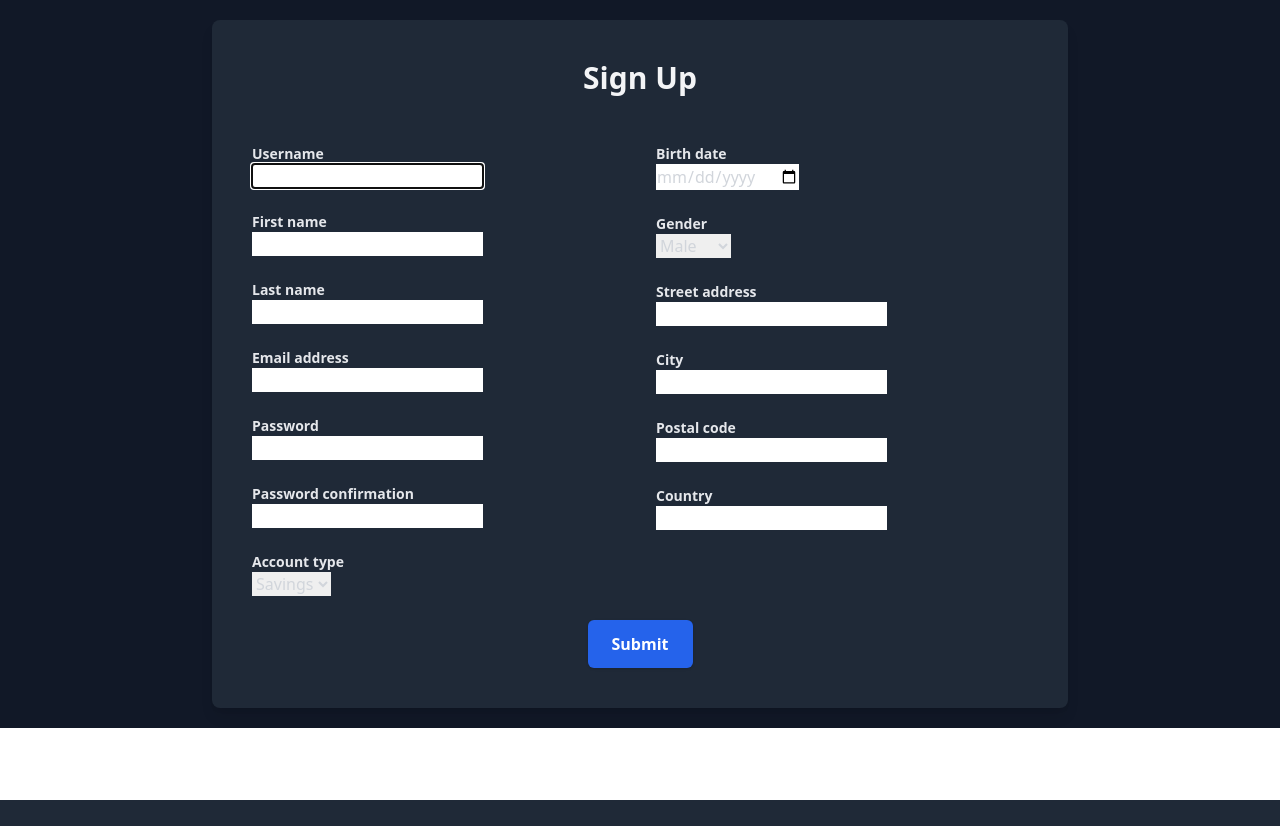
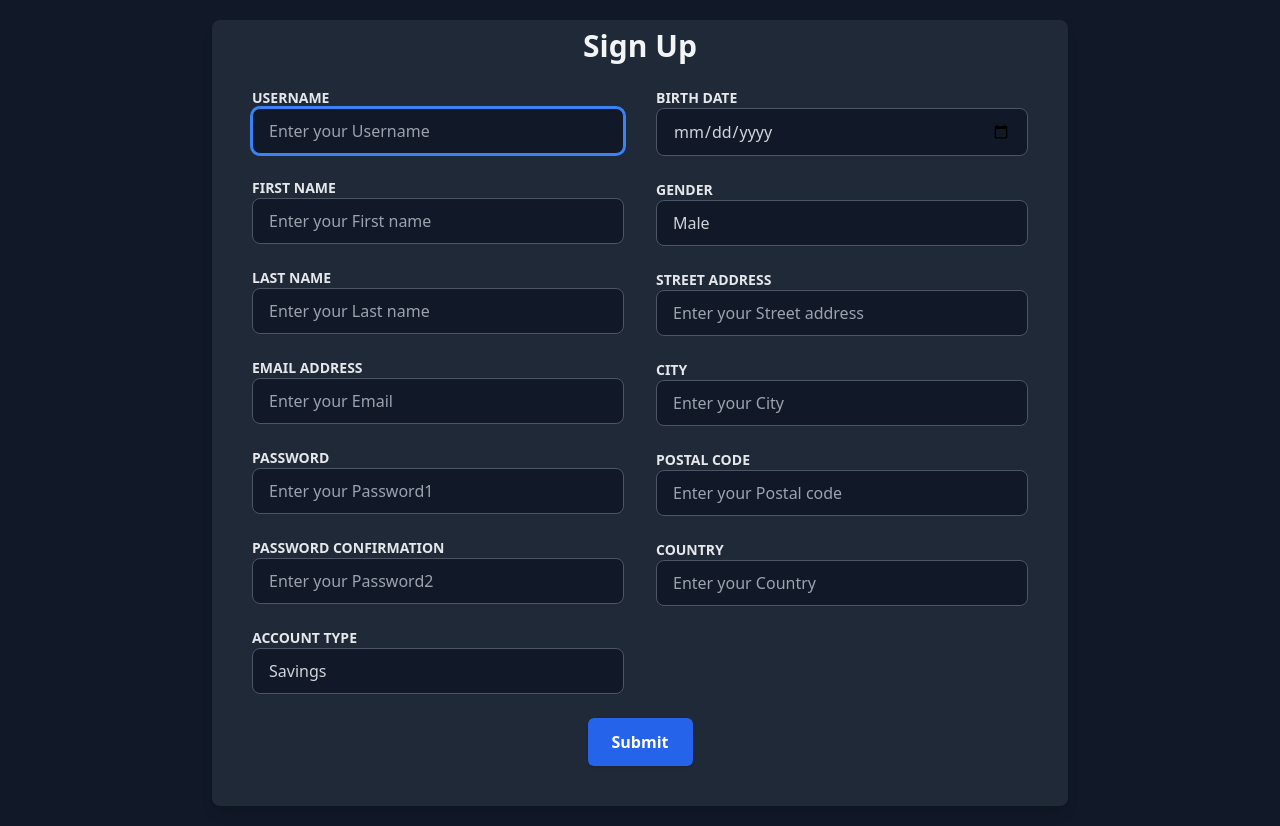
Before and after one commit to rubaiiyat/Bank-Management-Project, a Django app: page /accounts/register/ in a window 1280 px wide. Before the commit the page ends 800 px from the top, so only its background shows below. Run offline with Django 5.2, Linux system fonts and the light colour scheme; some libraries are stand-ins or nearby versions.

Commit message:
Design Register Form

```diff
--- a/accounts/forms.py
+++ b/accounts/forms.py
@@ -61,3 +61,19 @@
                 gender=gender,
             )
         return acc_user
+
+    def __init__(self, *args, **kwargs):
+        super().__init__(*args, **kwargs)
+
+        for field in self.fields:
+            self.fields[field].widget.attrs.update(
+                {
+                    "class": (
+                        "appearance-none block w-full bg-gray-900 text-gray-300 "
+                        "border border-gray-600 rounded-lg py-3 px-4 leading-tight "
+                        "focus:outline-none focus:ring-2 focus:ring-blue-500 focus:border-blue-500 "
+                        "hover:border-blue-400 transition duration-200 ease-in-out"
+                    ),
+                    "placeholder": f"Enter your {field.replace('_', ' ').capitalize()}",
+                }
+            )
--- a/accounts/templates/accounts/user_registration.html
+++ b/accounts/templates/accounts/user_registration.html
@@ -21,7 +21,7 @@
 
       <div class="bg-gray-800 shadow-lg rounded-lg p-10">
         <!-- Title -->
-        <h1 class="font-bold text-3xl text-center text-gray-100 pb-6">Sign Up</h1>
+        <h1 class="font-bold text-3xl text-center text-gray-100 -mt-8">Sign Up</h1>
 
         <!-- Form Start -->
         <form action="" method="post" class="space-y-6">
@@ -36,7 +36,7 @@
             <div class="space-y-6">
               <!-- Username Field -->
               <div>
-                <label for="{{ form.username.id_for_label }}" class="block text-sm font-bold text-gray-200">{{ form.username.label }}</label>
+                <label for="{{ form.username.id_for_label }}" class="block uppercase text-sm font-bold text-gray-200">{{ form.username.label }}</label>
                 {{ form.username }}
                 {% if form.username.errors %}
                   {% for error in form.username.errors %}
@@ -47,7 +47,7 @@
 
               <!-- First Name Field -->
               <div>
-                <label for="{{ form.first_name.id_for_label }}" class="block text-sm font-bold text-gray-200">{{ form.first_name.label }}</label>
+                <label for="{{ form.first_name.id_for_label }}" class="block uppercase text-sm font-bold text-gray-200">{{ form.first_name.label }}</label>
                 {{ form.first_name }}
                 {% if form.first_name.errors %}
                   {% for error in form.first_name.errors %}
@@ -58,7 +58,7 @@
 
               <!-- Last Name Field -->
               <div>
-                <label for="{{ form.last_name.id_for_label }}" class="block text-sm font-bold text-gray-200">{{ form.last_name.label }}</label>
+                <label for="{{ form.last_name.id_for_label }}" class="block uppercase text-sm font-bold text-gray-200">{{ form.last_name.label }}</label>
                 {{ form.last_name }}
                 {% if form.last_name.errors %}
                   {% for error in form.last_name.errors %}
@@ -69,7 +69,7 @@
 
               <!-- Email Field -->
               <div>
-                <label for="{{ form.email.id_for_label }}" class="block text-sm font-bold text-gray-200">{{ form.email.label }}</label>
+                <label for="{{ form.email.id_for_label }}" class="block uppercase text-sm font-bold text-gray-200">{{ form.email.label }}</label>
                 {{ form.email }}
                 {% if form.email.errors %}
                   {% for error in form.email.errors %}
@@ -80,7 +80,7 @@
 
               <!-- Password1 Field -->
               <div>
-                <label for="{{ form.password1.id_for_label }}" class="block text-sm font-bold text-gray-200">{{ form.password1.label }}</label>
+                <label for="{{ form.password1.id_for_label }}" class="block uppercase text-sm font-bold text-gray-200">{{ form.password1.label }}</label>
                 {{ form.password1 }}
                 {% if form.password1.errors %}
                   {% for error in form.password1.errors %}
@@ -91,7 +91,7 @@
 
               <!-- Password2 Field -->
               <div>
-                <label for="{{ form.password2.id_for_label }}" class="block text-sm font-bold text-gray-200">{{ form.password2.label }}</label>
+                <label for="{{ form.password2.id_for_label }}" class="block uppercase text-sm font-bold text-gray-200">{{ form.password2.label }}</label>
                 {{ form.password2 }}
                 {% if form.password2.errors %}
                   {% for error in form.password2.errors %}
@@ -102,7 +102,7 @@
 
               <!-- Account Type Field -->
               <div>
-                <label for="{{ form.account_type.id_for_label }}" class="block text-sm font-bold text-gray-200">{{ form.account_type.label }}</label>
+                <label for="{{ form.account_type.id_for_label }}" class="block uppercase text-sm font-bold text-gray-200">{{ form.account_type.label }}</label>
                 {{ form.account_type }}
                 {% if form.account_type.errors %}
                   {% for error in form.account_type.errors %}
@@ -116,7 +116,7 @@
             <div class="space-y-6">
               <!-- Birth Date Field -->
               <div>
-                <label for="{{ form.birth_date.id_for_label }}" class="block text-sm font-bold text-gray-200">{{ form.birth_date.label }}</label>
+                <label for="{{ form.birth_date.id_for_label }}" class="block uppercase text-sm font-bold text-gray-200">{{ form.birth_date.label }}</label>
                 {{ form.birth_date }}
                 {% if form.birth_date.errors %}
                   {% for error in form.birth_date.errors %}
@@ -127,7 +127,7 @@
 
               <!-- Gender Field -->
               <div>
-                <label for="{{ form.gender.id_for_label }}" class="block text-sm font-bold text-gray-200">{{ form.gender.label }}</label>
+                <label for="{{ form.gender.id_for_label }}" class="block uppercase text-sm font-bold text-gray-200">{{ form.gender.label }}</label>
                 {{ form.gender }}
                 {% if form.gender.errors %}
                   {% for error in form.gender.errors %}
@@ -138,7 +138,7 @@
 
               <!-- Street Address Field -->
               <div>
-                <label for="{{ form.street_address.id_for_label }}" class="block text-sm font-bold text-gray-200">{{ form.street_address.label }}</label>
+                <label for="{{ form.street_address.id_for_label }}" class="block uppercase text-sm font-bold text-gray-200">{{ form.street_address.label }}</label>
                 {{ form.street_address }}
                 {% if form.street_address.errors %}
                   {% for error in form.street_address.errors %}
@@ -149,7 +149,7 @@
 
               <!-- City Field -->
               <div>
-                <label for="{{ form.city.id_for_label }}" class="block text-sm font-bold text-gray-200">{{ form.city.label }}</label>
+                <label for="{{ form.city.id_for_label }}" class="block uppercase text-sm font-bold text-gray-200">{{ form.city.label }}</label>
                 {{ form.city }}
                 {% if form.city.errors %}
                   {% for error in form.city.errors %}
@@ -160,7 +160,7 @@
 
               <!-- Postal Code Field -->
               <div>
-                <label for="{{ form.postal_code.id_for_label }}" class="block text-sm font-bold text-gray-200">{{ form.postal_code.label }}</label>
+                <label for="{{ form.postal_code.id_for_label }}" class="block uppercase text-sm font-bold text-gray-200">{{ form.postal_code.label }}</label>
                 {{ form.postal_code }}
                 {% if form.postal_code.errors %}
                   {% for error in form.postal_code.errors %}
@@ -171,7 +171,7 @@
 
               <!-- Country Field -->
               <div>
-                <label for="{{ form.country.id_for_label }}" class="block text-sm font-bold text-gray-200">{{ form.country.label }}</label>
+                <label for="{{ form.country.id_for_label }}" class="block uppercase text-sm font-bold text-gray-200">{{ form.country.label }}</label>
                 {{ form.country }}
                 {% if form.country.errors %}
                   {% for error in form.country.errors %}
```
